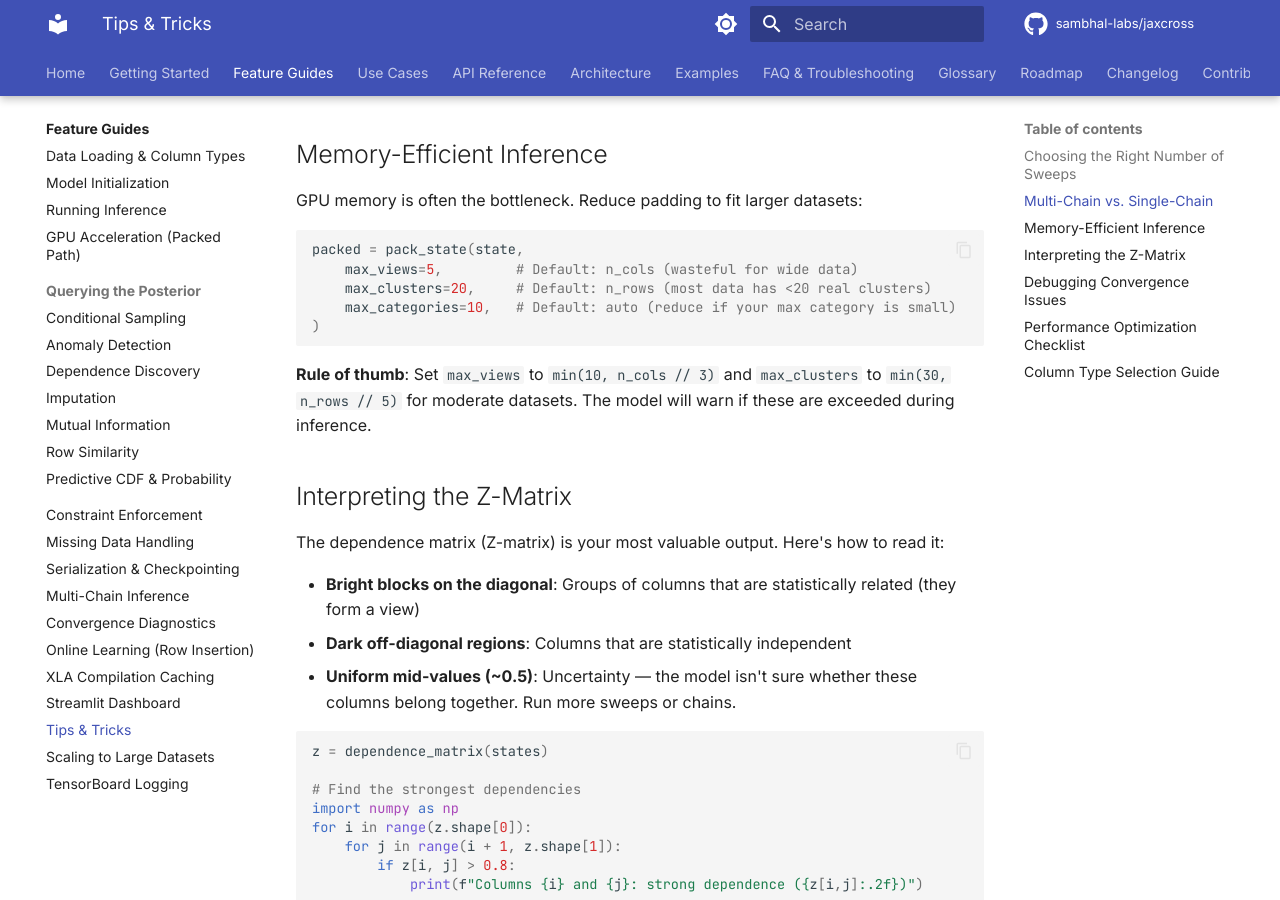
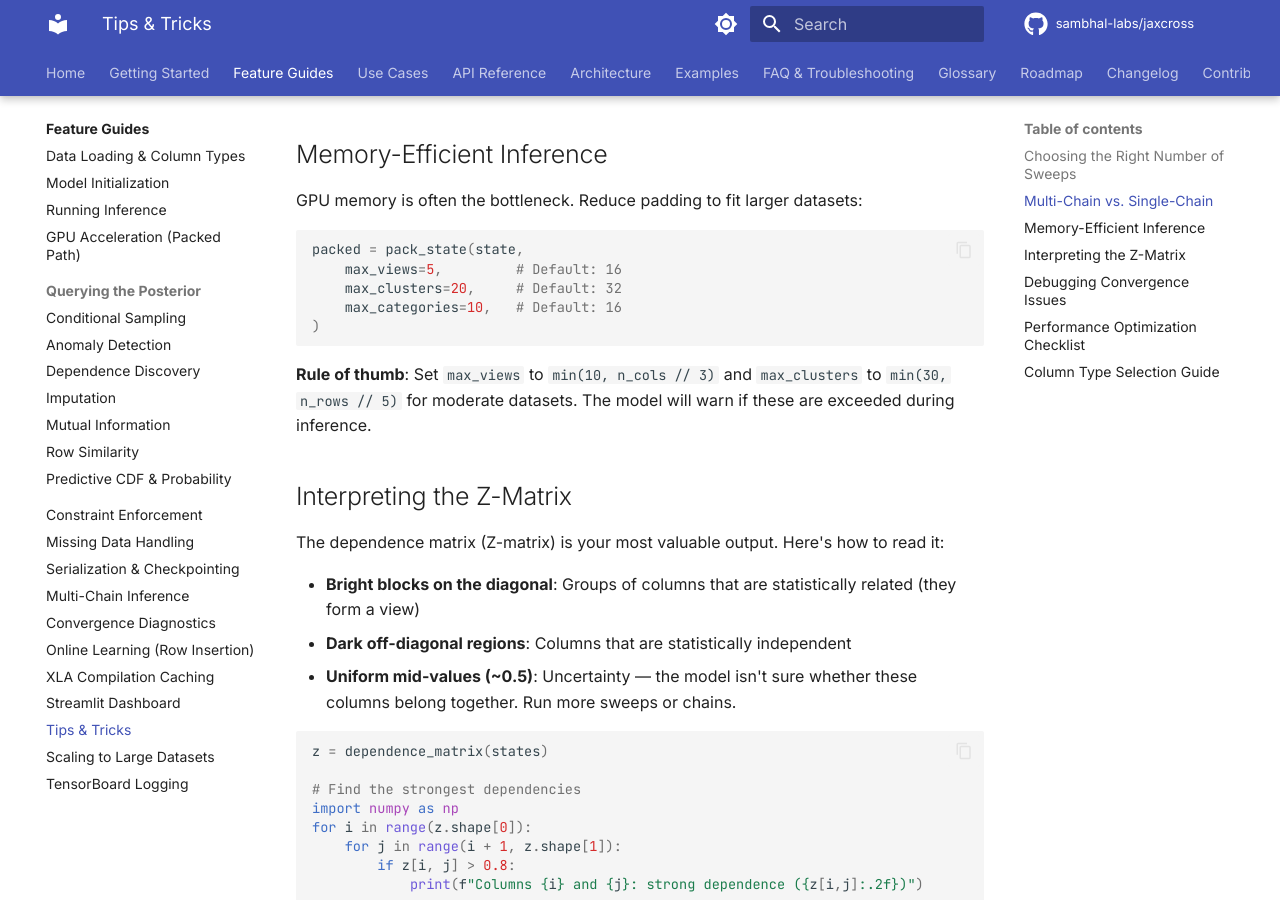
Before and after one commit to sambhal-labs/jaxcross, an MkDocs documentation site: the page built from docs/guides/tips-and-tricks.md, in a window 1280 px wide and 900 px high, scrolled down 1302 px. Built offline with MkDocs 1.6.1 and Material for MkDocs 9.7.7, drawn with Linux system fonts in a browser that asks for light colours; comment, search, counter and statistics services are not loaded.

Commit message:
fix: pack_state defaults in tips-and-tricks + mutual_information unpacking
1. tips-and-tricks.md: pack_state comments — 16/32/16 (not n_cols/n_rows/auto)
2. scientific-exploration.md: mi, linfoot = mutual_information(...) — unpack tuple

Co-Authored-By: Claude Opus 4.6 (1M context) <noreply@anthropic.com>

````diff
--- a/docs/guides/tips-and-tricks.md
+++ b/docs/guides/tips-and-tricks.md
@@ -57,9 +57,9 @@ GPU memory is often the bottleneck. Reduce padding to fit larger datasets:
 
 ```python
 packed = pack_state(state,
-    max_views=5,         # Default: n_cols (wasteful for wide data)
-    max_clusters=20,     # Default: n_rows (most data has <20 real clusters)
-    max_categories=10,   # Default: auto (reduce if your max category is small)
+    max_views=5,         # Default: 16
+    max_clusters=20,     # Default: 32
+    max_categories=10,   # Default: 16
 )
 ```
 
````
Also changed, not shown: docs/use-cases/scientific-exploration.md (+2 -2 lines).
